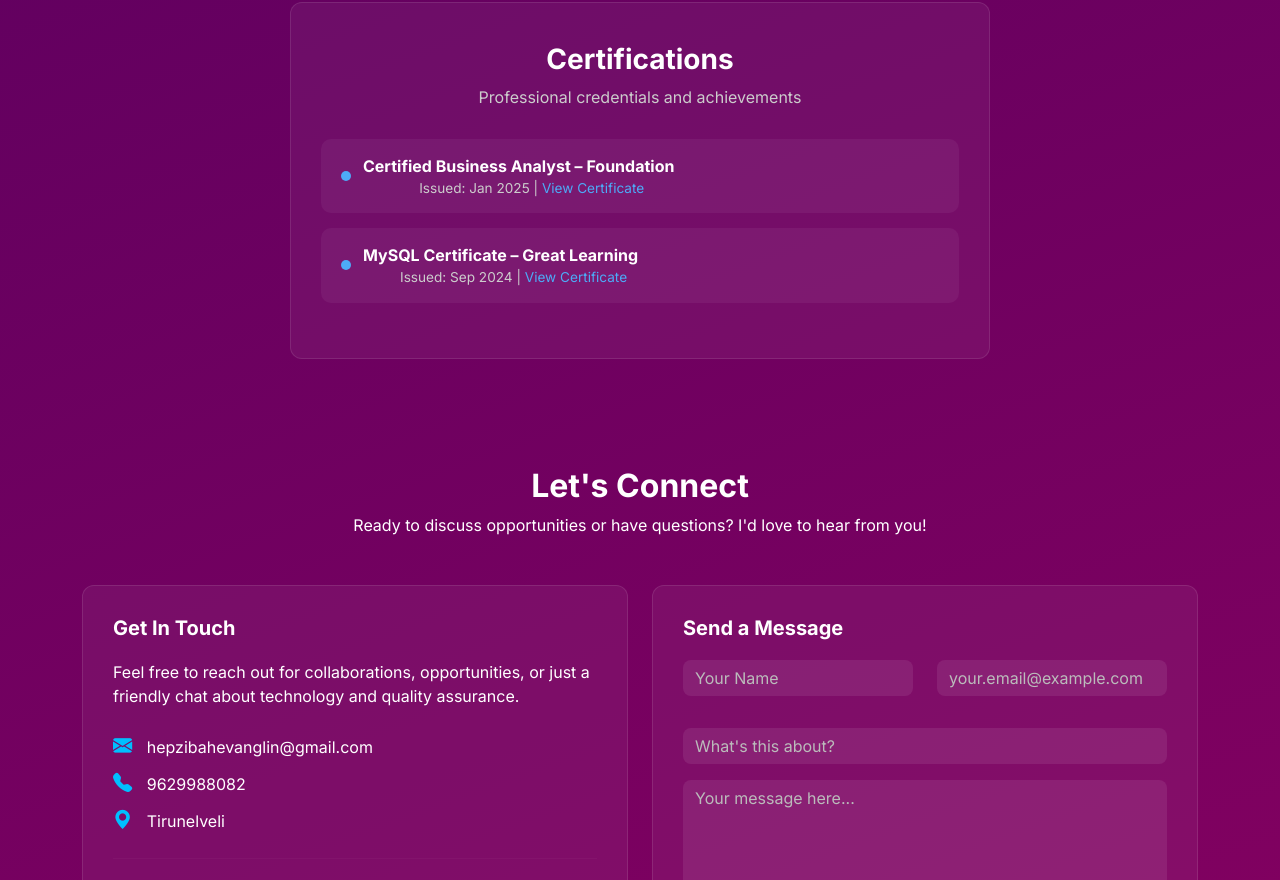
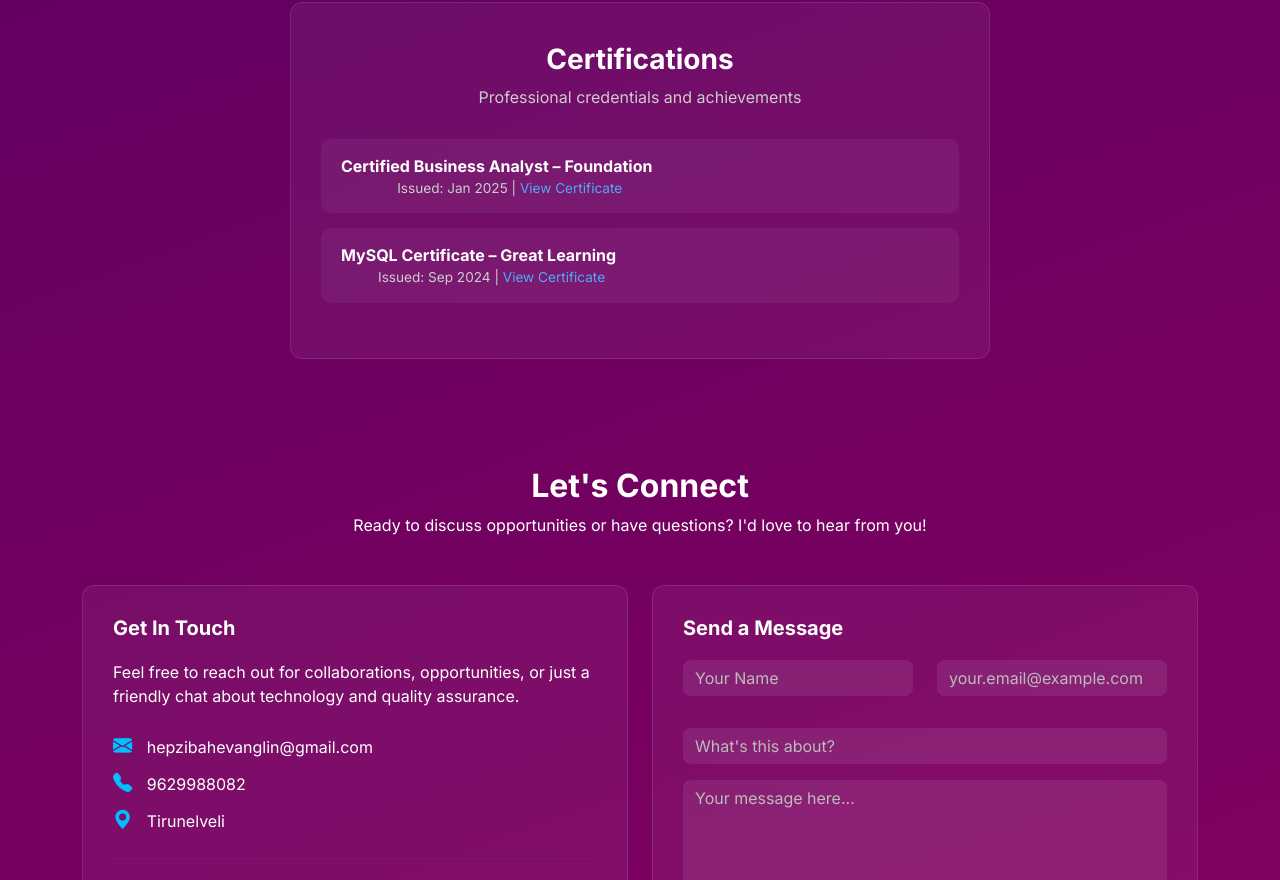
Before and after one commit to hepzibahevanglin/Hepzi_Portfolio, a plain HTML site: page index.html in a window 1280 px wide. Shown: the part 2484-3364 px from the top of the page. Drawn offline with nearby package versions, Linux system fonts and the light colour scheme.

Commit message:
Update index.html

```diff
--- a/index.html
+++ b/index.html
@@ -345,13 +345,14 @@
       align-items: center;
     }
 
-    .dot {
+    /* .dot {
       height: 10px;
       width: 10px;
       background-color: #4dabf7;
       border-radius: 50%;
       margin-right: 12px;
-    }
+      margin-top:-18px;
+    } */
 
     .cert-title {
       font-weight: 600;
@@ -386,7 +387,9 @@
   .experience-tags1 span{
     padding:0px;
   }
-  }
+}
+
+
 
   </style>
 </head>
```
